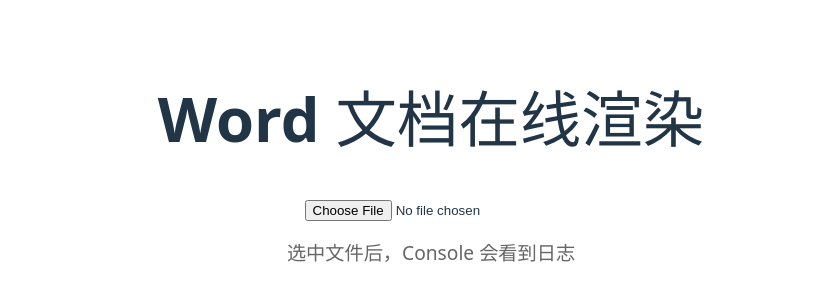
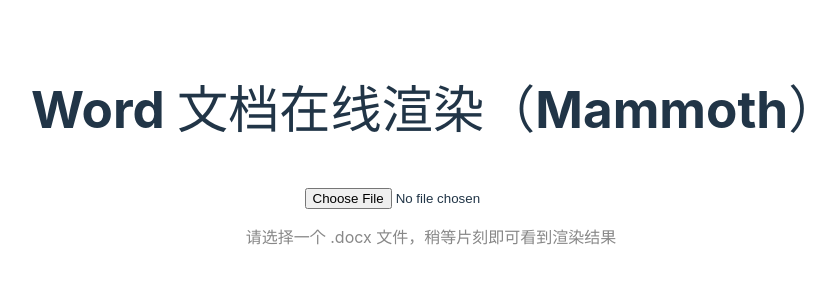
Before and after one commit to lu145zgg/word--vue, a Vue app: page / in a window 1280 px wide. Shown: the part 244-544 px from the top of the page, without its empty margins (209-1044 px from the left). Built offline with nearby package versions, Linux system fonts and the light colour scheme.

Commit message:
第一次备份，只能识别word里的图片

```diff
--- a/src/App.vue
+++ b/src/App.vue
@@ -1,31 +1,76 @@
 <template>
-  <div style="padding:2rem;font-size:1.2rem;">
-    <h1>Word 文档在线渲染</h1>
-
-    <!-- 上传框恢复 -->
+  <div class="container">
+    <h1>Word 文档在线渲染（Mammoth）</h1>
     <input type="file" accept=".docx" @change="onFileChange" />
 
-    <!-- 这里始终显示，用来验证触发 -->
-    <div style="margin-top:1rem;color:#666;">
-      选中文件后，Console 会看到日志
-    </div>
+    <!-- 如果 htmlContent 非空，就用 v-html 渲染 -->
+    <div v-if="htmlContent" class="docx-container" v-html="htmlContent"></div>
+
+    <!-- 如果没选文件时，给个提示 -->
+    <p v-else class="tip">请选择一个 .docx 文件，稍等片刻即可看到渲染结果</p>
   </div>
 </template>
 
-<script setup>
-import { ref } from 'vue';
+<script setup lang="ts">
+import { ref } from 'vue'
+import mammoth from 'mammoth'
 
-// 暂时用来保存文件名
-const fileName = ref('');
+const htmlContent = ref('')
 
-function onFileChange(evt) {
-  const f = evt.target.files[0];
-  if (!f) return;
-  fileName.value = f.name;
-  console.log('文件选中了：', f);
+async function onFileChange(evt) {
+  const file = evt.target.files[0]
+  if (!file) return
+
+  try {
+    // 1. 读取文件为二进制 ArrayBuffer
+    const arrayBuffer = await file.arrayBuffer()
+
+    // 2. 调用 mammoth 转 HTML
+    const { value: html } = await mammoth.convertToHtml({ arrayBuffer })
+
+    // 3. 将生成的 HTML 注入页面
+    htmlContent.value = html
+  }
+  catch (err) {
+    console.error('Mammoth 解析出错：', err)
+    alert('文档解析失败，请查看控制台')
+  }
 }
 </script>
 
 <style scoped>
-/* 简单样式，可以不动 */
+.container {
+  max-width: 800px;
+  margin: 2rem auto;
+  font-family: -apple-system, BlinkMacSystemFont, "Segoe UI", Roboto, "Helvetica Neue", Arial, sans-serif;
+  padding: 1rem;
+}
+input[type="file"] {
+  margin-top: 1rem;
+}
+.tip {
+  margin-top: 1rem;
+  color: #888;
+}
+.docx-container {
+  margin-top: 1.5rem;
+  padding: 1rem;
+  border: 1px solid #ddd;
+  background: #fafafa;
+}
+/* 基本段落间距 */
+.docx-container p {
+  margin: 0.5em 0;
+}
+/* 表格样式 */
+.docx-container table {
+  width: 100%;
+  border-collapse: collapse;
+  margin: 1em 0;
+}
+.docx-container th,
+.docx-container td {
+  border: 1px solid #ccc;
+  padding: 0.5em;
+}
 </style>
--- a/vite.config.js
+++ b/vite.config.js
@@ -1,23 +1,7 @@
+// vite.config.js（项目根目录下）
 import { defineConfig } from 'vite'
 import vue from '@vitejs/plugin-vue'
-import path from 'path'
 
-
-
-
-            // ← 新增
-
-// https://vite.dev/config/
 export default defineConfig({
-  plugins: [vue()],
-  resolve: {                          // ← 新增整个 resolve 配置
-    alias: {
-      // 当你在代码里写 import docx4js 时，
-      // 实际上会加载到本地源码编译后的 lib/index.js
-      'docx4js': path.resolve(
-        __dirname,
-        '../docx4js/lib/index.js'     // ← 根据你本地目录结构调整这段相对路径
-      )
-    }
-  }
+  plugins: [ vue() ]
 })
```
Also changed, not shown: package.json (+7 -7 lines), 1 other file (tests, documents, lock files or other folders).
